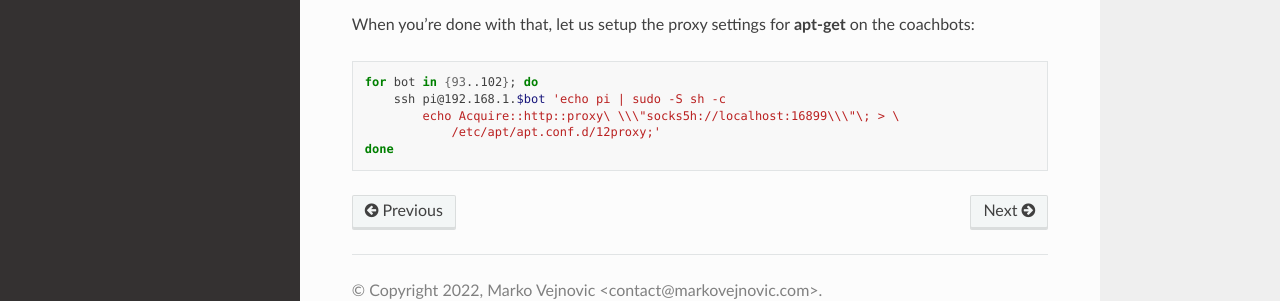
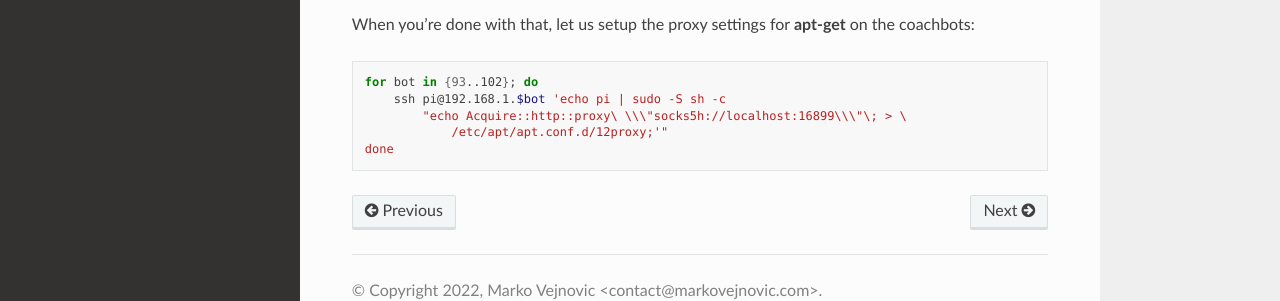
Before and after one commit to coachbots/cctl, a Sphinx documentation site: the page built from docs/source/installation.rst, in a window 1280 px wide and 900 px high, scrolled down 797 px. Shown: the part 540-841 px from the top of the window. Built offline with Sphinx 7.4.7 and the Read the Docs theme 2.0.0, drawn with Linux system fonts in a browser that asks for light colours.

Commit message:
Doc update

```diff
--- a/docs/source/installation.rst
+++ b/docs/source/installation.rst
@@ -73,6 +73,6 @@ the coachbots:
 
    for bot in {93..102}; do
        ssh pi@192.168.1.$bot 'echo pi | sudo -S sh -c
-           echo Acquire::http::proxy\ \\\"socks5h://localhost:16899\\\"\; > \
-               /etc/apt/apt.conf.d/12proxy;'
+           "echo Acquire::http::proxy\ \\\"socks5h://localhost:16899\\\"\; > \
+               /etc/apt/apt.conf.d/12proxy;'"
    done
```
